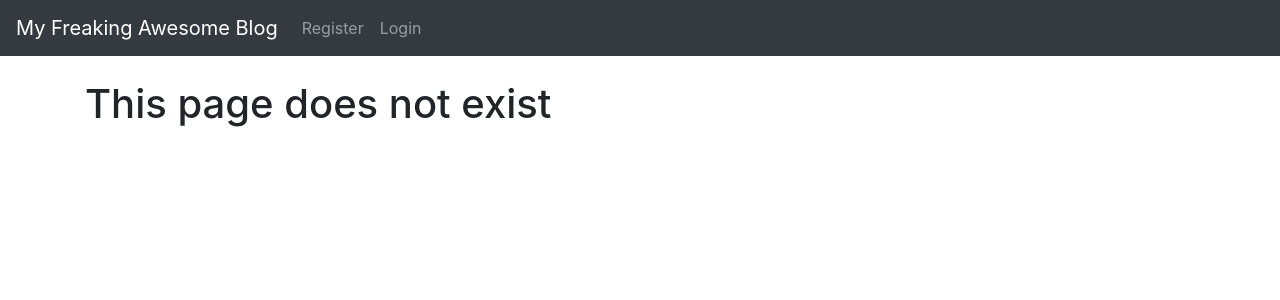
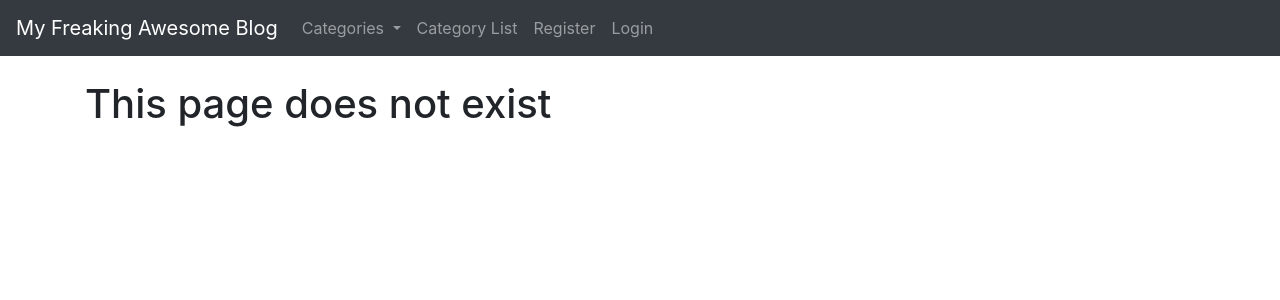
Before and after one commit to josephjz/ablog, a Django app: page /category/1 in a window 1280 px wide. Shown: the top 300 px of the page. Run offline with Django 3.2, Linux system fonts and the light colour scheme; data comes from the database, SQL or seed files in the repository; both versions use the stored data as it was after the commit; some libraries are stand-ins or nearby versions.

Commit message:
video 15 done

```diff
--- a/tutorialblog/templates/base.html
+++ b/tutorialblog/templates/base.html
@@ -29,6 +29,48 @@
         <div class="collapse navbar-collapse" id="navbarSupportedContent">
           <ul class="navbar-nav mr-auto">
 
+            <!-- drop down visible whether you are logged in or not  -->
+
+            <!-- VERY INTERESTING -- this categories drop down is shown on all pages, but look at HomeView class in views.py
+            compared to the other pages views. There is no get context data, so the if a few lines down will result in a blank
+            drop down on all pages except home page. if this if cat_menu were above the li drop down, the whole drop down
+            nav bar item would disappear when we dont have categories (or access to them ) -->
+
+            <!-- ugly fix, add that method to all view -->
+
+            <li class="nav-item dropdown">
+              <a class="nav-link dropdown-toggle" href="#" id="navbarDropdown" role="button" data-toggle="dropdown" aria-haspopup="true" aria-expanded="false">
+                Categories
+              </a>
+              <div class="dropdown-menu" aria-labelledby="navbarDropdown">
+
+                <!-- quick code to get out our categories  -->
+
+                {% if cat_menu %} <!-- if we have a category menu, then loop through it -->
+                  {% for item in cat_menu %}
+                      <!-- {{item}}<br> just printed them out -->
+                      <a class="dropdown-item" href="{% url 'category' item %}">{{item}}</a>
+                  {% endfor %}
+                {% endif %}
+
+                <!-- dumb but catmenu comes from class based, list from function based -->
+                {% if cat_menu_list %} <!-- if we have a category menu_list, then loop through it -->
+                  {% for item in cat_menu_list %}
+                      <!-- {{item}}<br> just printed them out -->
+                      <a class="dropdown-item" href="{% url 'category' item %}">{{item}}</a>
+                  {% endfor %}
+                {% endif %}
+
+
+
+                <!-- <a class="dropdown-item" href="#">Action</a>      old hardcoded drop downs
+                <a class="dropdown-item" href="#">Another action</a> -->
+              </div>
+            </li>
+
+            <li class="nav-item">
+              <a class="nav-link" href="{% url 'category-list' %}">Category List</a>
+            </li>
             <!-- SUPER IMPORTANT LOOK AT THIS CODE -->
             <!-- this is where we add in django code to change if user is logged in or not -->
             {% if user.is_authenticated %}
--- a/tutorialblog/templates/categories.html
+++ b/tutorialblog/templates/categories.html
@@ -12,11 +12,14 @@ The {{cats}} Category
 <!-- inside of '' is the name of the url we want to point to (look at the urls file) -->
 <!-- need post.pk to know which post was clicked, and this post.pk gets passed to <int:pk> in url code-->
 
+
+{{cat_menu_list}}
 {% block content %}
 
 {% if category_posts %} <!-- aka if it exists -->
 
     <h1>The {{ cats }} Category</h1>
+    <!-- <h2> {{cat_menu_list}} </h2> -->
 
 
     <!-- category posts is an object  -->
--- a/tutorialblog/templates/home.html
+++ b/tutorialblog/templates/home.html
@@ -16,6 +16,8 @@ My Freaking Awesome Blog Home
 
 <h1>Posts</h1>
 
+<!-- {{ cat_menu }} This would look like an ugly query set with all of our categories-->
+
 <ul>
 {% for post in object_list %}                       <!-- REMEMBER that the '' word is the name param in urls paths;;;;; | is a django filter and slugify replaces white spaces with -,  post.category|slugify istead of just post.category which puts % in the white spaces but slugify broke my code  -->
     <li> <a href = "{% url 'article-detail' post.pk %}"> {{post.title}}</a>  - <a href= "{% url 'category' post.category %}" > {{post.category}} </a> - {{post.author.first_name}} {{post.author.last_name}}
@@ -28,4 +30,5 @@ My Freaking Awesome Blog Home
     <!-- slice only displays 200 characters on the homepage  -->
 {% endfor %}
 </ul>
+
 {% endblock %}
--- a/tutorialblog/urls.py
+++ b/tutorialblog/urls.py
@@ -19,7 +19,7 @@ Including another URLconf
 # deleted admin import
 from django.urls import path  # deleted include import
 # from . import views # this is what we have for function based views
-from .views import HomeView, ArticleDetailView, AddPostView, UpdatePostView, DeletePostView, AddCategoryView, CategoryView
+from .views import HomeView, ArticleDetailView, AddPostView, UpdatePostView, DeletePostView, AddCategoryView, CategoryView, CategoryListView
 
 urlpatterns = [
     # deleted paths from project wide urls.py, instead writing new ones
@@ -33,4 +33,6 @@ urlpatterns = [
     path('article/delete/<int:pk>', DeletePostView.as_view(), name = "delete-post"),
     path('add_category/', AddCategoryView.as_view(), name = "add-category"),
     path('category/<str:cats>', CategoryView, name = "category"),  #<> will have the category that it is; note we name it cats here, and then have to use this name in CategoryView
+    path('category-list', CategoryListView, name = "category-list"),  #<> will have the category that it is; note we name it cats here, and then have to use this name in CategoryView
+
 ]
--- a/tutorialblog/views.py
+++ b/tutorialblog/views.py
@@ -22,9 +22,33 @@ class HomeView(ListView): # normally we pass in the request
     # ordering = ['-id'] # helpful to look at the migrations to see this id in action
     ordering = ['-post_date']
 
+    # creating code that passes context dictonary stuff into our home page
+    # rememebr we did this with category view but that was function based
+    # so now this is passing data with class based views
+
+    def get_context_data(self, *args, **kwargs):
+        # query our category model of our data base to then create links out of all of them
+        cat_menu = Category.objects.all() # this grabs out everything in our cateogy model, namely the names and then assign it to the var
+        # since our cateorgy model only has the name field, we dont need to filter and pull out the names, we ca just pull out everyitng (which is the name)
+        # lastly need to push  cat_menu onto the page as a context dictionary that we can then access
+        context = super(HomeView, self).get_context_data(*args, **kwargs)
+        # super(_,) where _ is the view we are in
+        context["cat_menu"] = cat_menu
+        return context  # so now we can access "cat_menu" from our home page
+
 class ArticleDetailView(DetailView):
     model = Post
     template_name = 'article_details.html'
+
+    def get_context_data(self, *args, **kwargs):
+        # query our category model of our data base to then create links out of all of them
+        cat_menu = Category.objects.all() # this grabs out everything in our cateogy model, namely the names and then assign it to the var
+        # since our cateorgy model only has the name field, we dont need to filter and pull out the names, we ca just pull out everyitng (which is the name)
+        # lastly need to push  cat_menu onto the page as a context dictionary that we can then access
+        context = super(ArticleDetailView, self).get_context_data(*args, **kwargs) # dont forget to change the super(_) for which view we are now working with
+        # super(_,) where _ is the view we are in
+        context["cat_menu"] = cat_menu
+        return context  # so now we can access "cat_menu" from our home page
 
 class AddPostView(CreateView):
     model = Post # this tells the view to use the post model
@@ -33,6 +57,7 @@ class AddPostView(CreateView):
     # designate the fields for this page
     # fields = ('title', 'body')    THIS DID NOT WORK
     # fields = '__all__' since we are now using the post form, we dont want to use this fields thing anymore (might be problematic)
+
 
 class UpdatePostView(UpdateView): # by passing in UpdatView we dont need to do the form_class thing that will happen automatically
     model = Post
@@ -66,7 +91,19 @@ def CategoryView(request, cats): # remember this (cats) is what we named it on t
     # category is a field in our post model
     # now category_post is an object, so we can pass it into our html
 
+    # dont know how to do the equivalent of get_context_data for the function based view, but trying here
+    cat_menu_list = Category.objects.all()
                                                                 # so that the title in the html tag comes up with spacee instead of -
-    return render(request, 'categories.html', {'cats': cats.title().replace('-',' '), 'category_posts':category_posts}) #.title makes it cap
+    return render(request, 'categories.html', {'cats': cats.title().replace('-',' '), 'category_posts':category_posts, 'cat_menu_list':cat_menu_list}) #.title makes it cap
         # third param of function based views return render() is the context directory, these objects are then recognized by that html page
         # can use bots cats and category_posts as vars on categories.html now
+
+
+
+def CategoryListView(request):
+    # categories page which is linked in the nav bar
+    # query the data base like we did in HomeView
+    cat_menu_list = Category.objects.all() # this grabs out everything in our category model, namely the names and then assign it to the var
+    # pass this query into our page
+
+    return render(request, 'category_list.html', {'cat_menu_list':cat_menu_list})
```
Also changed, not shown: tutorialblog/templates/category_list.html (added, +19 -0 lines), db.sqlite3.
